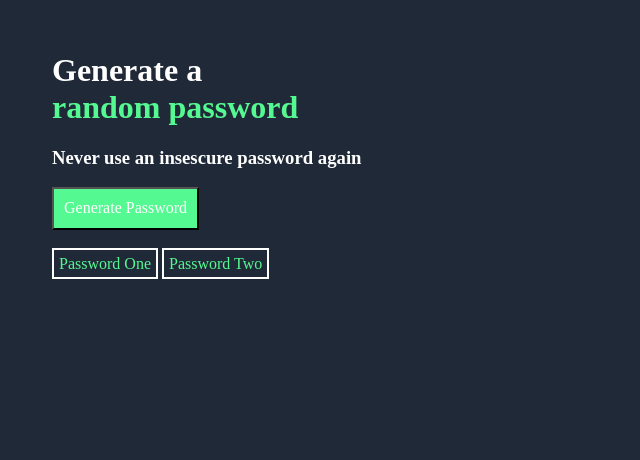
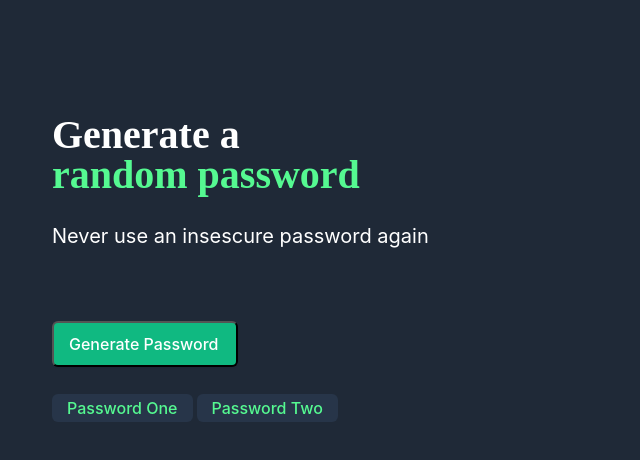
Before and after one commit to ChrisVee/randomPasswordGenerator, a website built with Vite: page index.html in a window 1280 px wide. Shown: the whole page, without its empty margins (0-640 px from the left). Built offline with nearby package versions, Linux system fonts and the light colour scheme.

Commit message:
Update index.css

```diff
--- a/index.css
+++ b/index.css
@@ -1,33 +1,69 @@
 body {
-    margin: 52;
     background: #1F2937;
-    color: white
+    color: white;
+    margin-left: 52px;
+    margin-top: 115px;
+    margin-right: 144px;
+
 }
 
 .passwords {
     padding-top: 25px;
     justify-content: space-between;
+    color: #55F991;
 }
 
 .passwords span {
-    color: #55F991;
-    border: 2px solid white;
+    border: 2px ;
     padding: 5px;
-
+    background: #273549;
+    border-radius: 6px;
+    padding: 4px 15px;
+    font-family: 'Inter';
+    font-style: normal;
+    font-weight: 500;
+    font-size: 16px;
+    line-height: 32px;
 }
 
 button {
+    margin-top: 51px;
     padding: 10px;
-    background: #55F991;
-    color: white
-
+    background: #10B981;
+    color: #FFFFFF;
+    font-family: 'Inter';
+    font-style: normal;
+    font-weight: 500;
+    font-size: 16px;
+    line-height: 24px;
+    padding: 9px 17px 9px 15px;
+    box-shadow: 0px 1px 2px rgba(0, 0, 0, 0.05);
+    border-radius: 6px;
 }
 
 .hero {
   margin-top: 10px;
   margin-bottom: 5px;
+  font-family: 'Inter';
+
 }
 
 h1 span {
     color: #55F991;
 }
+
+h1 {
+    font-family: 'Karla';
+    font-style: normal;
+    font-weight: 800;
+    font-size: 40px;
+    line-height: 40px;
+}
+
+h3 {
+    font-family: 'Inter';
+    font-style: normal;
+    font-weight: 400;
+    font-size: 20px;
+    line-height: 28px;
+}
```
